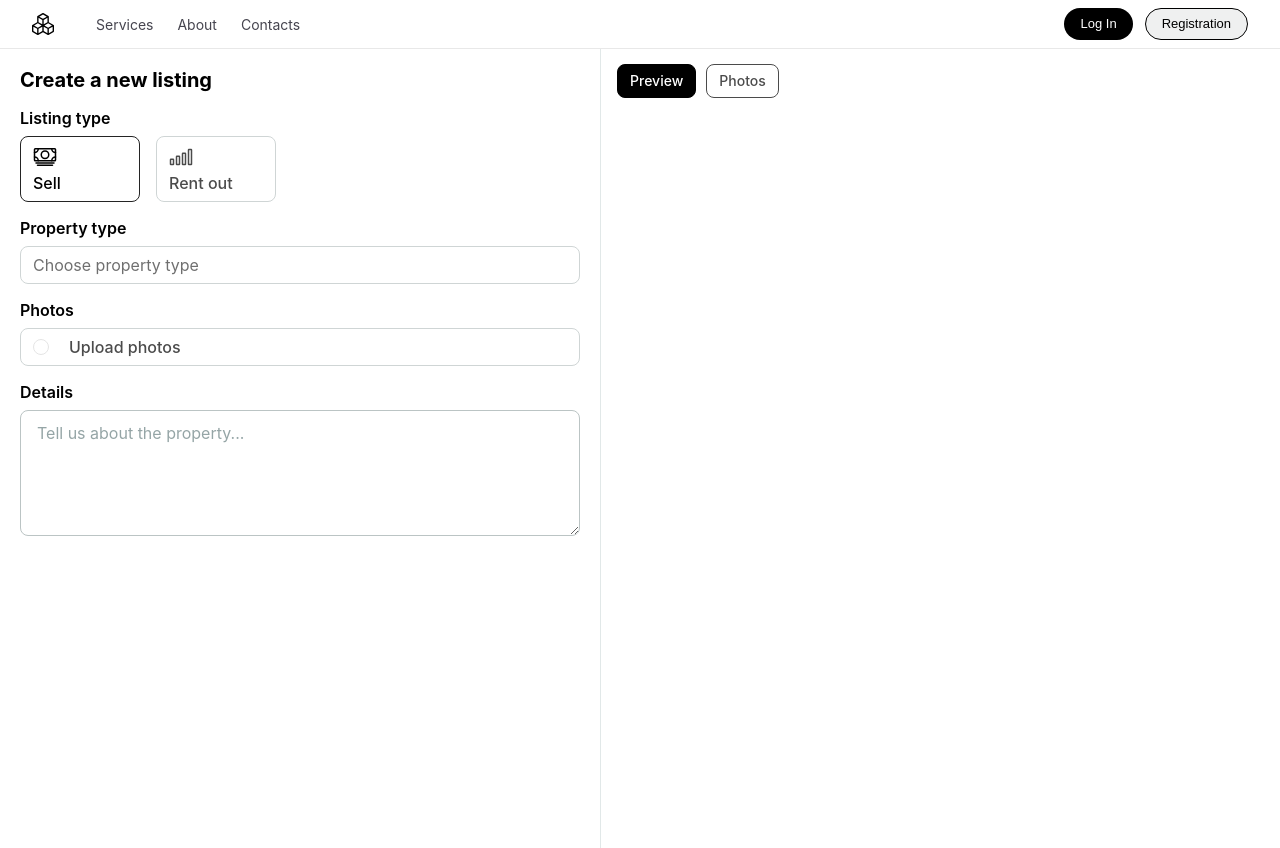
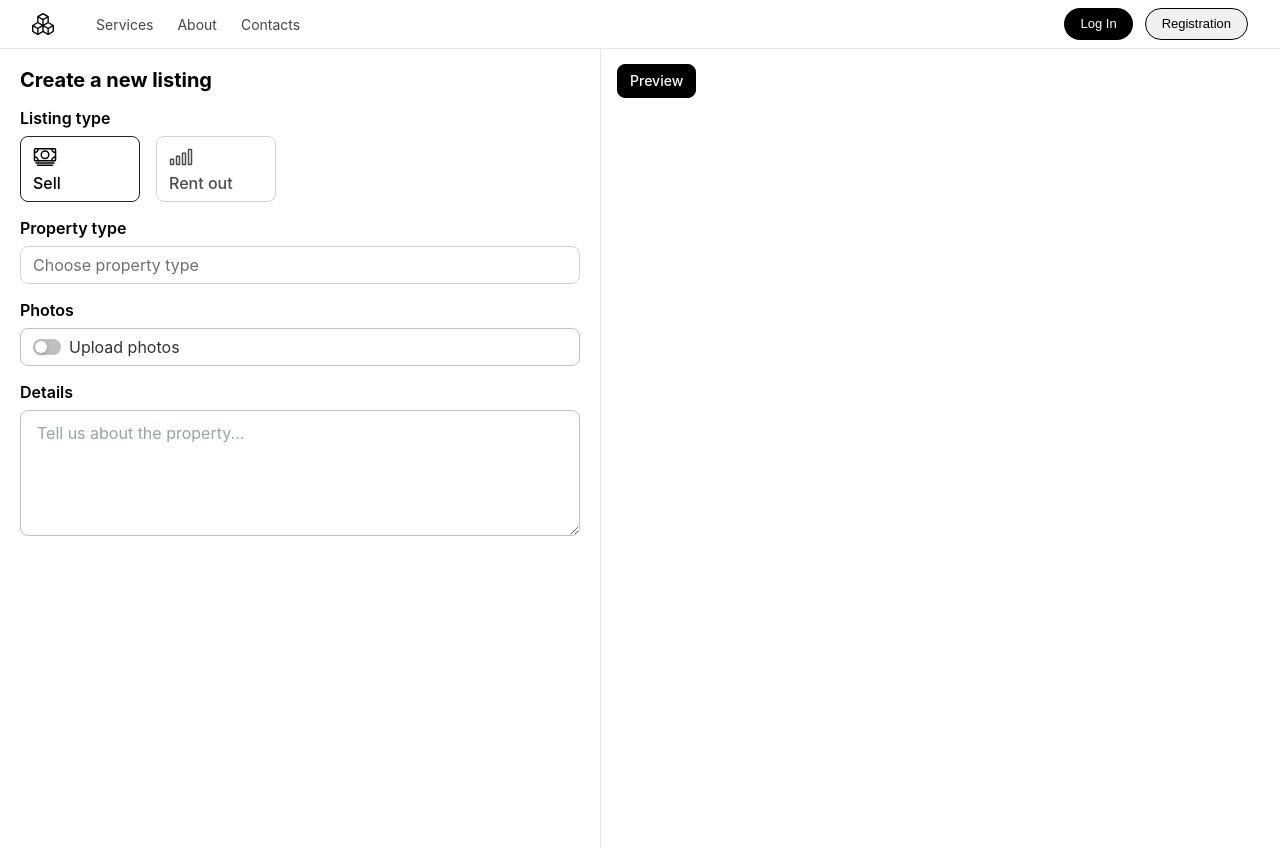
Before and after one commit to JonahKolins/ai-realtor, a React app: page /create in a window 1280 px wide. Built offline with nearby package versions, Linux system fonts and the light colour scheme.

Commit message:
add photos preview

```diff
--- a/src/components/PhotoUploader/PhotoPreview.module.sass
+++ b/src/components/PhotoUploader/PhotoPreview.module.sass
@@ -11,31 +11,35 @@
 		box-shadow: 0 4px 12px rgba(0, 0, 0, 0.1)
 		transform: translateY(-2px)
 
+		.removeButton
+			opacity: 1
+
 	&._uploading
 		border-color: #3498db
 
-	&._success
-		border-color: #27ae60
+	// &._success
+	// 	border-color: #27ae60
 
-	&._error
-		border-color: #e74c3c
+	// &._error
+	// 	border-color: #e74c3c
 
 .removeButton
 	position: absolute
-	top: 8px
-	right: 8px
+	top: 4px
+	right: 4px
 	z-index: 10
 	background-color: rgba(0, 0, 0, 0.7)
 	border: none
 	border-radius: 50%
-	width: 24px
-	height: 24px
+	width: 20px
+	height: 20px
 	display: flex
 	align-items: center
 	justify-content: center
 	cursor: pointer
 	color: white
-	transition: background-color 0.2s ease
+	transition: background-color 0.2s ease, opacity 0.2s ease
+	opacity: 0
 
 	&:hover
 		background-color: rgba(0, 0, 0, 0.9)
@@ -73,7 +77,7 @@
 	color: white
 
 .fileInfo
-	padding: 12px
+	padding: 6px 8px
 	border-bottom: 1px solid #f0f0f0
 
 .fileName
@@ -103,11 +107,11 @@
 	color: var(--baseText-gray)
 
 .status
-	padding: 8px 12px
+	padding: 4px 8px
 	display: flex
 	align-items: center
 	gap: 8px
-	min-height: 36px
+	min-height: 24px
 
 .loadingSpinner
 	width: 16px
--- a/src/components/PhotoUploader/PhotoPreview.tsx
+++ b/src/components/PhotoUploader/PhotoPreview.tsx
@@ -11,9 +11,10 @@ import {
 interface PhotoPreviewProps {
     photo: PhotoFile;
     onRemove: (photoId: string) => void;
+    hidePreview?: boolean;
 }
 
-export const PhotoPreview: React.FC<PhotoPreviewProps> = ({ photo, onRemove }) => {
+export const PhotoPreview: React.FC<PhotoPreviewProps> = ({ photo, onRemove, hidePreview }) => {
     const getFileExtension = (filename: string): string => {
         return filename.split('.').pop()?.toUpperCase() || '';
     };
@@ -32,9 +33,9 @@ export const PhotoPreview: React.FC<PhotoPreviewProps> = ({ photo, onRemove }) =
             case 'uploading':
                 return <div className={styles.loadingSpinner}></div>;
             case 'success':
-                return <IoCheckmarkCircleOutline className={styles.successIcon} size={20} />;
+                return <IoCheckmarkCircleOutline className={styles.successIcon} size={16} />;
             case 'error':
-                return <IoAlertCircleOutline className={styles.errorIcon} size={20} />;
+                return <IoAlertCircleOutline className={styles.errorIcon} size={16} />;
             default:
                 return null;
         }
@@ -49,10 +50,11 @@ export const PhotoPreview: React.FC<PhotoPreviewProps> = ({ photo, onRemove }) =
                 type="button"
                 aria-label="Удалить фотографию"
             >
-                <IoCloseOutline size={16} />
+                <IoCloseOutline size={14} />
             </button>
 
             {/* Превью изображения */}
+            {!hidePreview && (
                 <div className={styles.imageContainer}>
                     <img
                         src={photo.preview}
@@ -63,6 +65,7 @@ export const PhotoPreview: React.FC<PhotoPreviewProps> = ({ photo, onRemove }) =
                         <IoImageOutline size={24} className={styles.imageIcon} />
                     </div>
                 </div>
+            )}
 
             {/* Информация о файле */}
             <div className={styles.fileInfo}>
--- a/src/components/PhotoUploader/PhotoUploader.module.sass
+++ b/src/components/PhotoUploader/PhotoUploader.module.sass
@@ -2,21 +2,18 @@
 	width: 100%
 
 .uploadZone
-	border: 2px dashed #e1e8ed
 	border-radius: 12px
 	padding: 40px 20px
 	text-align: center
 	transition: all 0.3s ease
-	background-color: #fafbfc
+	background-color: #f8f9fa
 	cursor: pointer
 
 	&:hover
-		border-color: #3498db
-		background-color: #f0f8ff
+		background-color: #eeeeee
 
 	&._dragOver
-		border-color: #3498db
-		background-color: #e8f4fd
+		background-color: #eeeeee
 		transform: scale(1.02)
 
 .fileInput
@@ -26,11 +23,11 @@
 	display: flex
 	flex-direction: column
 	align-items: center
-	gap: 16px
+	gap: 4px
 	cursor: pointer
 
 .uploadIcon
-	color: #3498db
+	color: var(--baseText)
 	opacity: 0.7
 
 .uploadText
@@ -38,7 +35,7 @@
 	color: var(--baseText-darkGray)
 
 	.clickText
-		color: #3498db
+		color: var(--baseText)
 		font-weight: 500
 		text-decoration: underline
 
@@ -57,13 +54,13 @@
 .photosGrid
 	display: flex
 	flex-wrap: wrap
-	gap: 16px
-	margin-top: 24px
+	gap: 8px
+	margin-top: 8px
 	padding: 0
 
 .info
-	margin-top: 16px
-	padding: 12px 16px
+	margin-top: 8px
+	padding: 8px 12px
 	background-color: #f8f9fa
 	border-radius: 8px
 	font-size: 14px
--- a/src/pages/CreatePage/CreateNewListingPage.tsx
+++ b/src/pages/CreatePage/CreateNewListingPage.tsx
@@ -1,9 +1,10 @@
 import React, { useState, useMemo, useEffect } from 'react';
 import styles from './CreateNewListingPage.module.sass';
-import { Dropdown, Segmented, MenuProps, Radio, RadioChangeEvent } from 'antd';
+import { Dropdown, Segmented, MenuProps, Radio, RadioChangeEvent, Switch } from 'antd';
 import { IoBedOutline, IoHomeOutline, IoBusinessOutline, IoCashOutline, IoCellularOutline } from "react-icons/io5";
 import classNames from 'classnames';
 import { PhotoUploader, PhotoFile } from '../../components/PhotoUploader';
+import PhotosSection from '@/pagesContent/createNewListing/photosSection/PhotosSection';
 
 enum ListingType {
     SELL = 'sell',
@@ -62,9 +63,8 @@ const CreateNewListingPage: React.FC = () => {
 
     const [listingType, setListingType] = useState<ListingType>(listingTypes[0].value);
     const [propertyType, setPropertyType] = useState<IPropertyData>(propertyTypes[0]);
-    const [photosEnabled, setPhotosEnabled] = useState<boolean>(false);
-    const [photos, setPhotos] = useState<PhotoFile[]>([]);
     const [activeTab, setActiveTab] = useState<PreviewTab>(PreviewTab.PREVIEW);
+    const [isPhotosTabVisible, setIsPhotosTabVisible] = useState<boolean>(false);
 
     useEffect(() => {
         if (listingType === ListingType.RENT_OUT && propertyType.value !== PropertyType.DEFAULT) {
@@ -86,8 +86,12 @@ const CreateNewListingPage: React.FC = () => {
         setListingType(value);
     };
 
-    const handlePhotosChange = (newPhotos: PhotoFile[]) => {
-        setPhotos(newPhotos);
+    const handlePhotosChange = (photos: PhotoFile[]) => {
+        if (photos.length > 0) {
+            setIsPhotosTabVisible(true);
+        } else {
+            setIsPhotosTabVisible(false);
+        }
     };
 
     const serviceDropdownItem = (icon: JSX.Element | null, caption: string, text: string, onClick?: () => void) => {
@@ -129,13 +133,6 @@ const CreateNewListingPage: React.FC = () => {
 
     const handleOpenDropDown = () => {
         console.log('open');
-    };
-
-    const handlePhotosRadioChange = (e: RadioChangeEvent) => {
-        setPhotosEnabled(e.target.checked);
-        if (e.target.checked) {
-            setActiveTab(PreviewTab.PHOTOS);
-        }
     };
 
     return (
@@ -187,16 +184,10 @@ const CreateNewListingPage: React.FC = () => {
                         </Dropdown>
                     </div>
                     <div className={styles.field}>
-                        <label htmlFor="photos" className={styles.label}>
-                            Photos
-                        </label>
-                        <Radio
-                            checked={photosEnabled}
-                            onChange={handlePhotosRadioChange}
-                            className={classNames(styles['photos-radio'], photosEnabled && styles['_active'])}
-                        >
-                            Upload photos
-                        </Radio>
+                        <PhotosSection
+                            label="Photos"
+                            onPhotosChange={handlePhotosChange}
+                        />
                     </div>
 
                     <div className={styles.field}>
@@ -227,6 +218,7 @@ const CreateNewListingPage: React.FC = () => {
                     >
                         Preview
                     </div>
+                    {isPhotosTabVisible && (
                         <div
                             className={classNames(
                                 styles['preview-tab'],
@@ -236,14 +228,8 @@ const CreateNewListingPage: React.FC = () => {
                         >
                             Photos
                         </div>
+                    )}
                 </div>
-                {photosEnabled && activeTab == PreviewTab.PHOTOS && (
-                    <PhotoUploader
-                        onFilesChange={handlePhotosChange}
-                        maxFiles={10}
-                        maxFileSize={5 * 1024 * 1024} // 5MB
-                    />
-                )}
             </div>
         </div>
     );
--- /dev/null
+++ b/src/pagesContent/createNewListing/photosSection/PhotosSection.module.sass
@@ -0,0 +1,54 @@
+.photos-section
+	display: flex
+	flex-direction: column
+	gap: 8px
+
+	.photos-section-label
+		font-size: 16px
+		font-weight: 600
+		line-height: 20px
+		color: var(--baseText)
+
+	.enable-photos-container
+		display: flex
+		align-items: center
+		gap: 8px
+		padding: 8px 12px 8px 12px
+		border-radius: 8px
+		border: 1px solid #bbc4c4
+		cursor: pointer
+		transition: all 0.3s ease
+
+		&._active
+			border-color: rgb(36, 36, 36)
+			.enable-photos-switch
+				background-color: var(--baseText)
+
+		.enable-photos-switch
+			width: 24px
+
+		.enable-photos-text
+			font-size: 16px
+			font-weight: 500
+			line-height: 20px
+			color: var(--baseText)
+
+	.photos-container
+
+		.photos-upload-zone
+			padding: 16px
+
+	.link-to-photos
+		padding: 8px 12px
+		background-color: #3f4042
+		border-radius: 8px
+		font-size: 14px
+		color: #ffffff
+		display: flex
+		justify-content: space-between
+		align-items: center
+		cursor: pointer
+		transition: background-color 0.3s ease
+
+		&:hover
+			background-color: #333333
--- /dev/null
+++ b/src/pagesContent/createNewListing/photosSection/PhotosSection.tsx
@@ -0,0 +1,66 @@
+import React, { useEffect, useState } from 'react';
+import { Switch } from 'antd';
+import styles from './PhotosSection.module.sass';
+import classNames from 'classnames';
+import { PhotoFile, PhotoUploader } from '@/components/PhotoUploader';
+import { IoChevronForward } from "react-icons/io5";
+
+interface PhotosSectionProps {
+    label: string;
+    onPhotosChange: (photos: PhotoFile[]) => void;
+}
+
+const PhotosSection: React.FC<PhotosSectionProps> = ({ label, onPhotosChange }) => {
+    const [photosEnabled, setPhotosEnabled] = useState<boolean>(false);
+    const [photos, setPhotos] = useState<PhotoFile[]>([]);
+
+    useEffect(() => {
+        onPhotosChange(photos);
+    }, [photos])
+
+    const handlePhotosRadioChange = (checked: boolean) => {
+        setPhotosEnabled(checked);
+    };
+
+    const handlePhotosChange = (photos: PhotoFile[]) => {
+        setPhotos(photos);
+    };
+
+    return (
+        <div className={styles['photos-section']}>
+            <label htmlFor="photos" className={styles['photos-section-label']}>
+                {label}
+            </label>
+            <div
+                onClick={() => handlePhotosRadioChange(!photosEnabled)}
+                className={classNames(styles['enable-photos-container'], photosEnabled && styles['_active'])}
+            >
+                <Switch
+                    size="small"
+                    checked={photosEnabled}
+                    className={styles['enable-photos-switch']}
+                />
+                <span>Upload photos</span>
+            </div>
+            {photosEnabled && (
+                <div className={styles['photos-container']}>
+                    <PhotoUploader
+                        onFilesChange={handlePhotosChange}
+                        maxFiles={10}
+                        maxFileSize={5 * 1024 * 1024}
+                        uploadZoneClassName={styles['photos-upload-zone']}
+                        hidePreview={true}
+                    />
+                </div>
+            )}
+            {photosEnabled && !!photos.length && (
+                <div className={styles['link-to-photos']}>
+                    <span>Interact with photos</span>
+                    <IoChevronForward size={18} />
+                </div>
+            )}
+        </div>
+    );
+};
+
+export default PhotosSection;
```
Also changed, not shown: src/components/PhotoUploader/PhotoUploader.tsx (+13 -3 lines). Lines whose indentation alone changed are shown as unchanged.
